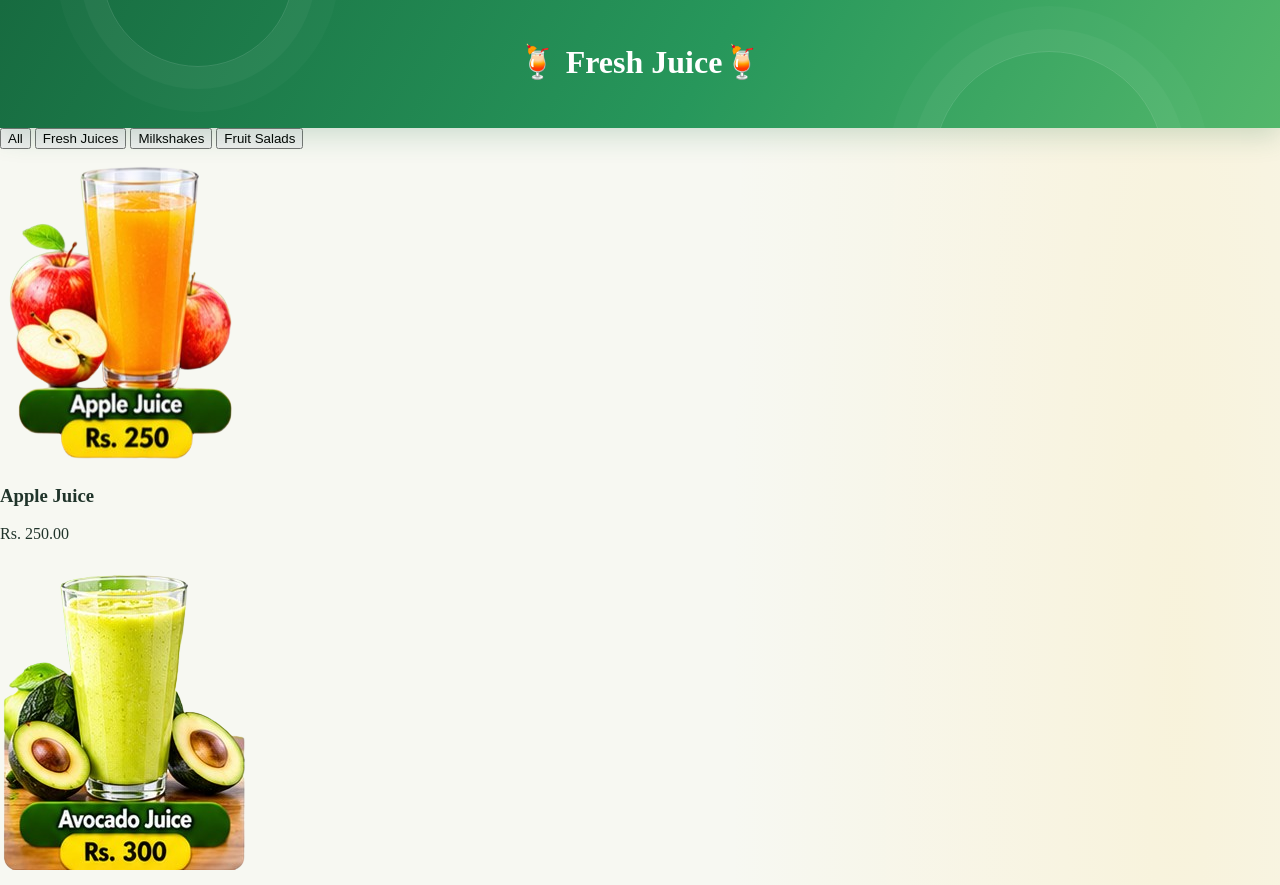
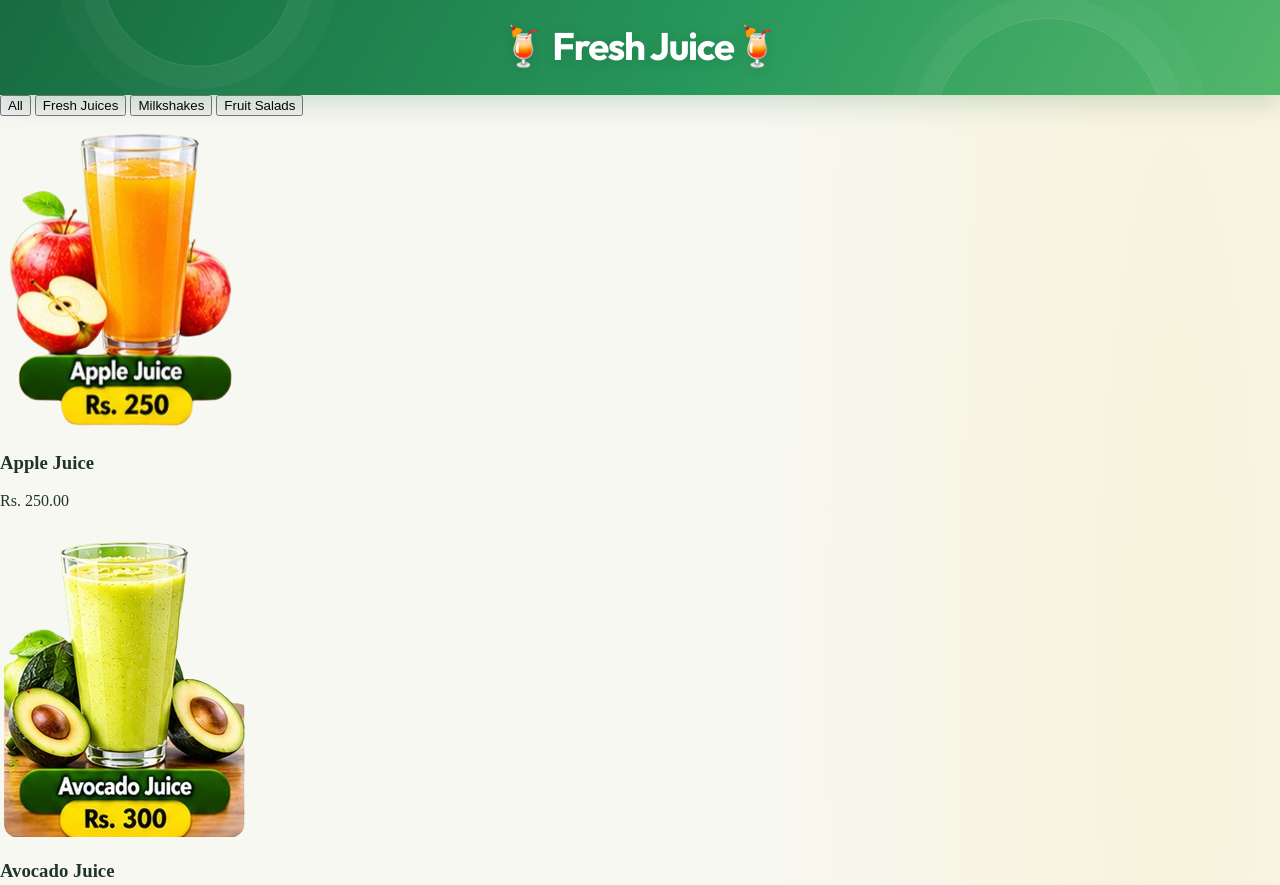
Before and after one commit to Prasanna-Perera/POS-System, a plain HTML site: page index.html in a window 1280 px wide. Shown: the top 885 px of the page. Drawn offline with Linux system fonts and the light colour scheme; a script that the page names is missing.

Commit message:
add: define styles for .pos-header h1 to enhance typography and visual hierarchy

```diff
--- a/assets/style.css
+++ b/assets/style.css
@@ -57,3 +57,14 @@ body {
 	height: 230px;
     box-shadow: 0 0 0 22px rgba(255, 255, 255, 0.035), 0 0 0 45px rgba(255, 255, 255, 0.025);
 }
+
+.pos-header h1 {
+	position: relative;
+	z-index: 1;
+	margin: 0;
+	font-family: 'Outfit', sans-serif;
+	font-size: clamp(1.7rem, 3.5vw, 2.4rem);
+	font-weight: 700;
+	letter-spacing: -0.035em;
+	text-shadow: 0 2px 12px rgba(13, 69, 37, 0.18);
+}
```
